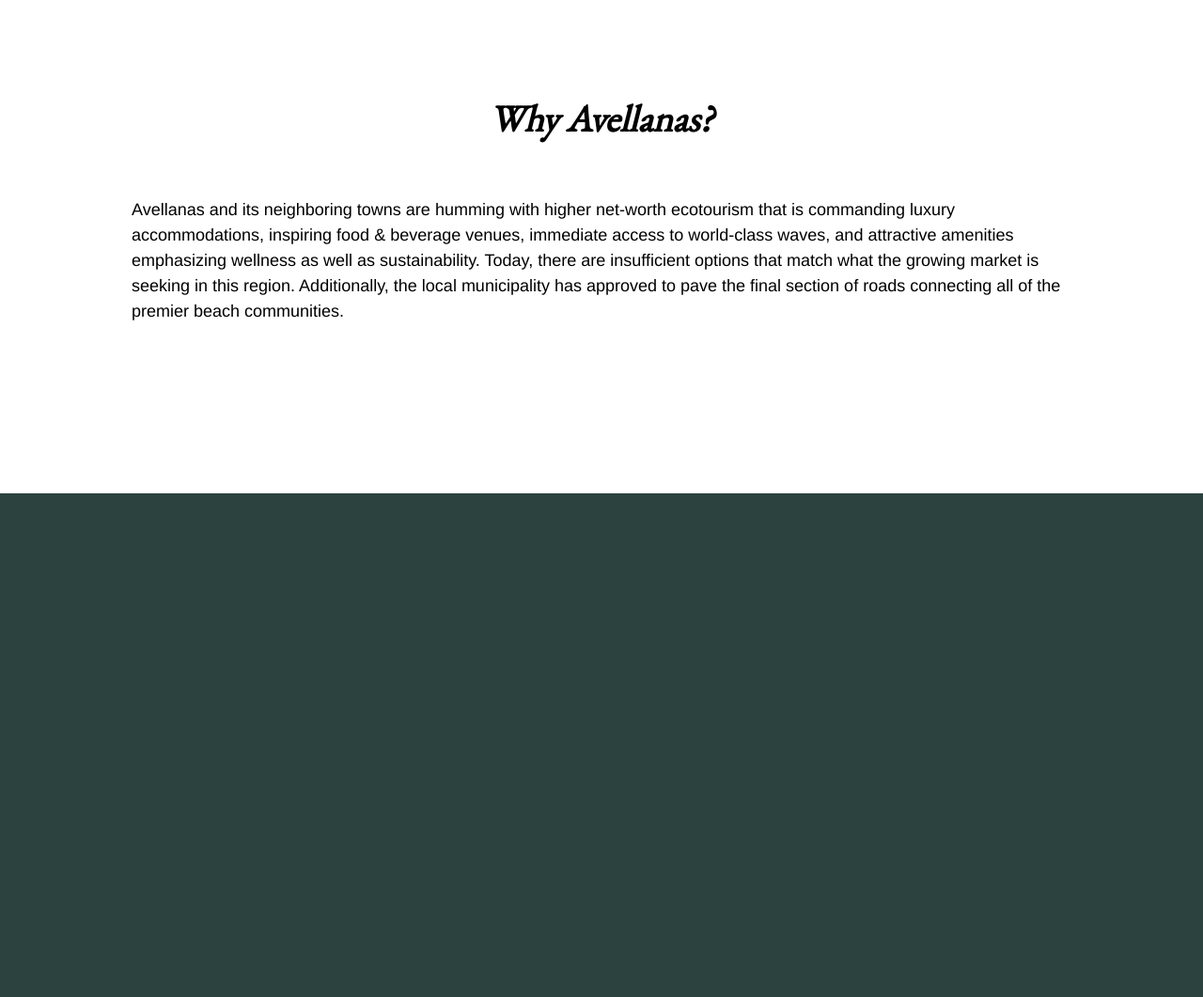
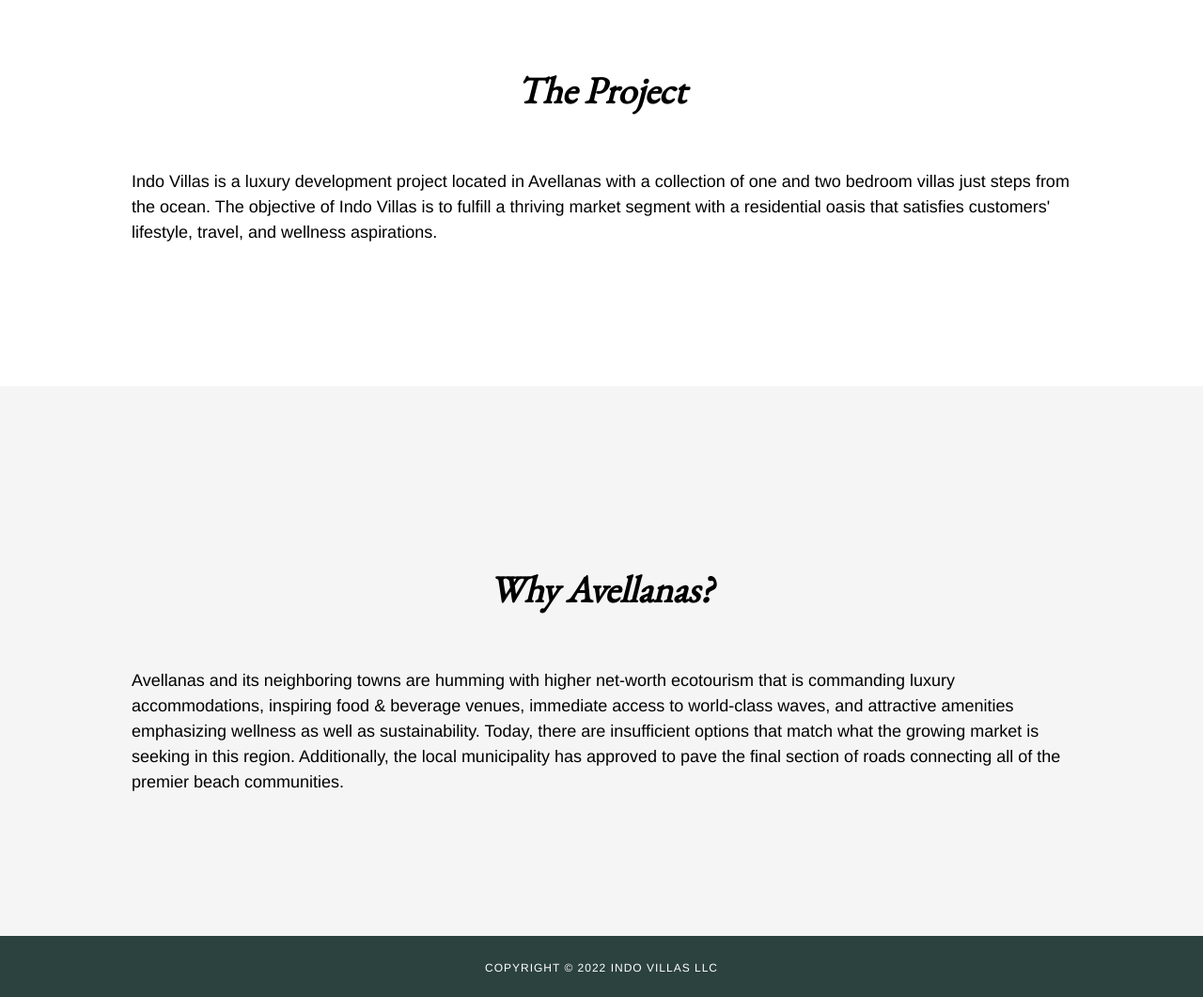
Before and after one commit to trevorcapozza/indo-villas, a Vue app: page / in a window 1280 px wide. Shown: the part 844-1905 px from the top of the page at 94% size. Before the commit the page ends 1369 px from the top, so only its background shows below. Built offline with nearby package versions, Linux system fonts and the light colour scheme.

Commit message:
footer add

```diff
--- a/src/App.vue
+++ b/src/App.vue
@@ -9,9 +9,18 @@
     <router-link to="/about">About</router-link>
   </nav> --->
   <router-view/>
+  <FooterView />
 </template>
 
 
+<script>
+import FooterView from './components/FooterView.vue'
 
+export default {
+   components: {
+    FooterView
+   },
+  }
+</script>
 
 <style src="@/css/main.scss" lang="scss" />
--- /dev/null
+++ b/src/components/FooterView.vue
@@ -0,0 +1,9 @@
+<template>
+    <div class="footer"><p>COPYRIGHT © {{ new Date().getFullYear() }} INDO VILLAS LLC</p></div>
+  </template>
+
+  <script>
+  export default {
+
+  }
+  </script>
--- a/src/css/main.scss
+++ b/src/css/main.scss
@@ -30,7 +30,6 @@ html, body {
     -khtml-user-drag: none;
     -moz-user-drag: none;
     -o-user-drag: none;
-    user-drag: none;
   }
 
   .logo {
@@ -71,7 +70,7 @@ html, body {
 
     p {
         background-color: #2C423F;
-        padding: 5px;
+        padding: 5px 10px;
         margin-top: 10px;
         margin-bottom: 15px;
         font-family: 'EB Garamond', serif;
@@ -81,13 +80,12 @@ html, body {
     }
 }
 
-.avellanas {
-    background-color: #fff;
+.text-row {
     display: flex;
     flex-direction: column;
     align-items: center;
     justify-content: center;
-    padding: 180px 20px;
+    padding: 150px 20px;
 
     p {
         text-align: left;
@@ -97,6 +95,14 @@ html, body {
     }
 }
 
+.white {
+    background-color: #fff;
+}
+
+.color {
+    background-color: #F5F5F5;
+}
+
 .max {
     max-width: 1000px;
 }
@@ -104,6 +110,20 @@ html, body {
 .full {
     width: 100vw;
 }
+
+// Footer //
+
+.footer {
+    margin-top: 0px;
+    width: 100%;
+    padding: 15px;
+    p {
+      font-size: 12px;
+      font-weight: 300;
+      color: #fff;
+      letter-spacing: 1px;
+    }
+  }
 
 
 // Mobile
@@ -121,8 +141,8 @@ html, body {
     }
 }
 
-.avellanas {
-    padding: 120px 20px;
+.text-row {
+    padding: 100px 20px;
 }
 
 }
--- a/src/views/HomeView.vue
+++ b/src/views/HomeView.vue
@@ -4,7 +4,14 @@
         <p>Coming Soon</p>
         <img class="gps" src="../assets/gps.svg" alt="">
       </div>
-      <div class="avellanas full">
+      <div class="text-row full white">
+        <h3>The Project</h3>
+        <p class="max">Indo Villas is a luxury development project located in Avellanas with a collection of one
+          and two bedroom villas just steps from the ocean. The objective of Indo Villas is to fulfill a
+          thriving market segment with a residential oasis that satisfies customers' lifestyle, travel, and
+          wellness aspirations.</p>
+      </div>
+      <div class="text-row full color">
         <h3>Why Avellanas?</h3>
         <p class="max">Avellanas and its neighboring towns are humming with higher net-worth ecotourism
           that is commanding luxury accommodations, inspiring food & beverage venues, immediate
```
